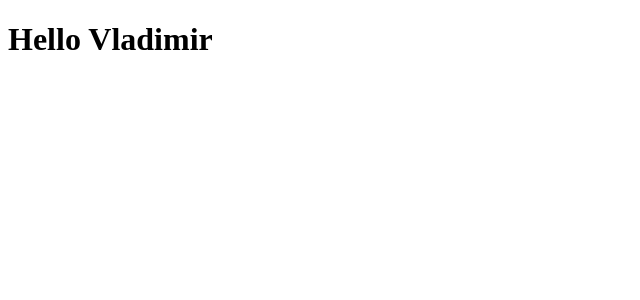
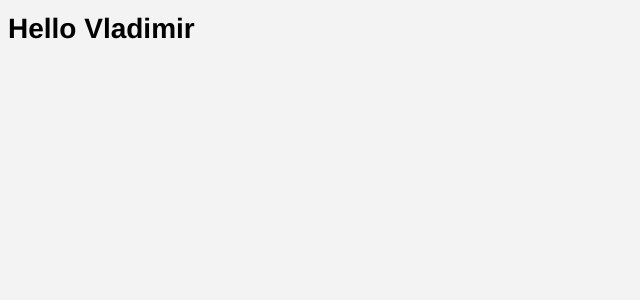
Before and after one commit to VladimirMundl/ts-react-mundl, a React app: page / in a window 1280 px wide. Shown: the top 300 px of the page, without its empty margins (0-640 px from the left). Built offline with nearby package versions, Linux system fonts and the light colour scheme.

Commit message:
scss webpack configuration

```diff
--- a/package.json
+++ b/package.json
@@ -16,7 +16,12 @@
   "devDependencies": {
     "@types/react": "^16.8.10",
     "@types/react-dom": "^16.8.3",
+    "css-loader": "^2.1.1",
+    "extract-text-webpack-plugin": "^4.0.0-beta.0",
     "html-webpack-plugin": "^3.2.0",
+    "mini-css-extract-plugin": "^0.5.0",
+    "node-sass": "^4.11.0",
+    "sass-loader": "^7.1.0",
     "source-map-loader": "^0.2.4",
     "ts-loader": "^5.3.3",
     "typescript": "^3.4.1",
--- a/src/index.tsx
+++ b/src/index.tsx
@@ -1,6 +1,7 @@
 import * as React from "react";
 import * as ReactDOM from "react-dom";
 import { App } from "./components/App";
+import "./styles/style.scss";
 
 const ROOT = document.querySelector(".container");
 
--- /dev/null
+++ b/src/styles/style.scss
@@ -0,0 +1,8 @@
+$background-grey: #f3f3f3;
+
+body {
+  font-family: "Helvetica Neue", Helvetica, Arial, sans-serif;
+  font-size: 14px;
+  line-height: 1.3rem;
+  background-color: $background-grey;
+}
--- a/webpack.config.js
+++ b/webpack.config.js
@@ -1,5 +1,7 @@
 const path = require("path");
 const HtmlWebpackPlugin = require("html-webpack-plugin");
+const ExtractTextPlugin = require("extract-text-webpack-plugin");
+const MiniCssExtractPlugin = require("mini-css-extract-plugin");
 
 module.exports = {
   entry: "./src/index.tsx",
@@ -20,13 +22,21 @@ module.exports = {
         enforce: "pre",
         test: /\.js$/,
         loader: "source-map-loader"
+      },
+      { test: /\.scss$/,
+        use: [
+          MiniCssExtractPlugin.loader,
+          { loader: 'css-loader', options: { sourceMap: true, importLoaders: 1 } },
+          { loader: 'sass-loader', options: { sourceMap: true } },
+         ],
       }
     ]
   },
   plugins: [
     new HtmlWebpackPlugin({
       template: "./index.html"
-    })
+    }),
+    new MiniCssExtractPlugin({ filename: '[name].css', chunkFilename: '[id].css', })
   ],
   devtool: "source-map",
   resolve: {
```
Also changed, not shown: 1 other file (tests, documents, lock files or other folders).
